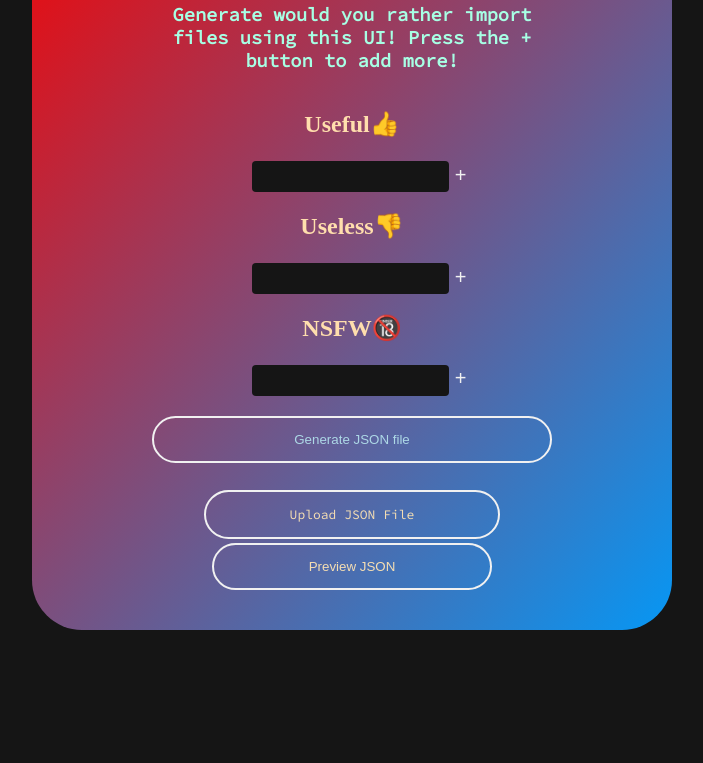
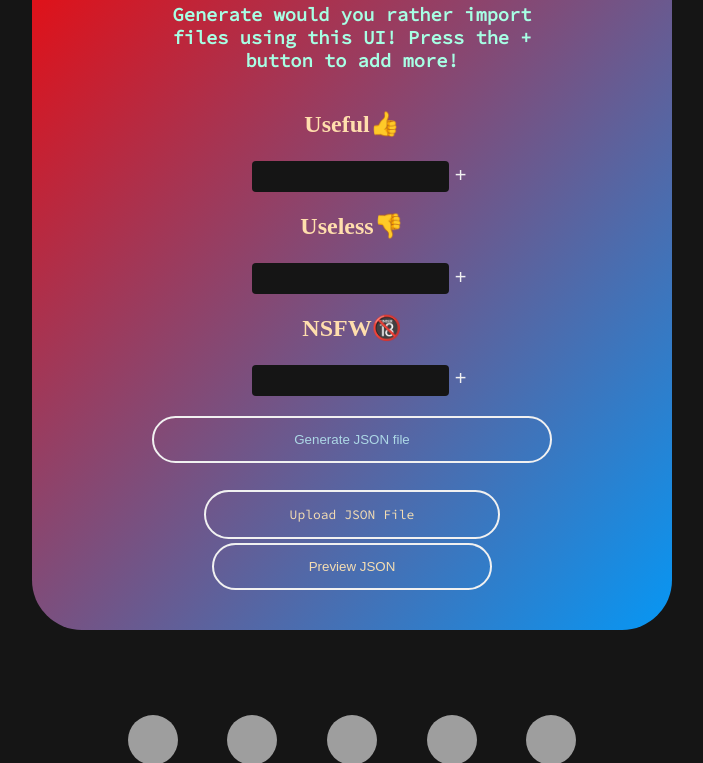
Before and after one commit to Would-You-Bot/json-generator, a plain HTML site: page index.html in a window 1280 px wide. Shown: the part 157-920 px from the top of the page, without its empty margins (288-991 px from the left). Before the commit the page ends 827 px from the top, so only its background shows below. Drawn offline with nearby package versions, Linux system fonts and the light colour scheme; grey boxes are pictures that could not be loaded; a web font is replaced by a local one.

Commit message:
footer with social media handles and copyright added

```diff
--- a/index.html
+++ b/index.html
@@ -22,6 +22,11 @@
   <link href="https://fonts.googleapis.com/css2?family=Goldman&family=Source+Code+Pro&display=swap" rel="stylesheet">
 
   <link href="https://fonts.googleapis.com/css2?family=Abyssinica+SIL&display=swap" rel="stylesheet">
+
+  <link rel="stylesheet" href="https://cdnjs.cloudflare.com/ajax/libs/font-awesome/4.7.0/css/font-awesome.min.css">
+
+
+
 
   <script src="https://cdnjs.cloudflare.com/ajax/libs/highlight.js/11.6.0/highlight.min.js"></script>
   <script src="https://cdnjs.cloudflare.com/ajax/libs/highlight.js/11.6.0/languages/go.min.js"></script>
@@ -83,6 +88,17 @@
     </div>
   </div>
 
+  <div id="social-buttons">
+    <a href="https://linkedin.com"><img src="https://encrypted-tbn0.gstatic.com/images?q=tbn:ANd9GcSePvr1-0YXW2RLPZ3PZgjUFQp5tKEY6Xn6CQ&usqp=CAU" alt=".." width="50" height="50"></a>
+    <a href="https://facebook.com"><img src="https://i.pinimg.com/736x/18/6e/16/186e162b9c73e39736bca91febda64ce.jpg" alt=".." width="50" height="50"></a>
+    <a href="https://instagram.com"><img src="https://i.pinimg.com/originals/64/c7/c8/64c7c86fd70cb2aea77b49fd340164b3.webp" alt=".." width="50" height="50"></a>
+    <a href="https://reddit.com"><img src="https://i.pinimg.com/originals/f7/80/6c/f7806c9cd7d5e52cbb148541327a6b87.jpg" alt=".." width="50" height="50"></a>
+    <a href="https://twitter.com"><img src="https://i.pinimg.com/originals/45/b4/a8/45b4a89e52b777f233b012389a0e391e.jpg" alt=".." width="50" height="50"></a>
+
+    </div>
+    <div style="color: white; margin-bottom: 20px;">Copyright &copy; 2022 All Rights Reserved by mezotv.</div>
+
+
   <script src="https://ajax.googleapis.com/ajax/libs/jquery/3.6.1/jquery.min.js"></script>
   <script src="script.js"></script>
 </body>
--- a/style.css
+++ b/style.css
@@ -162,3 +162,14 @@ label.button {
     width: 100%;
     padding: 14px 84px;
 }
+
+#social-buttons {
+    padding: 2%;
+    background-color: #151515;
+}
+
+
+img {
+    border-radius: 50%;
+    margin: 20px;
+}
```
